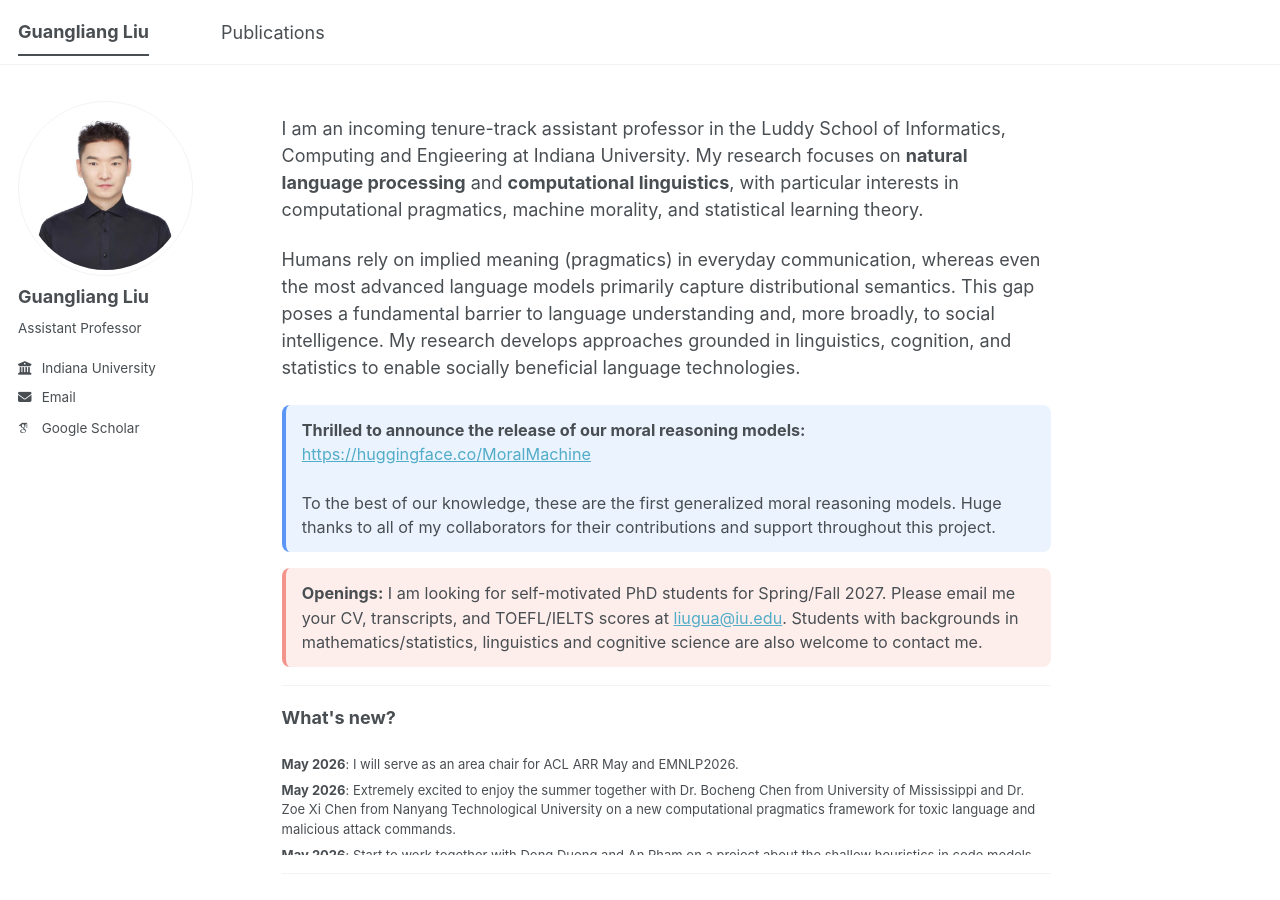
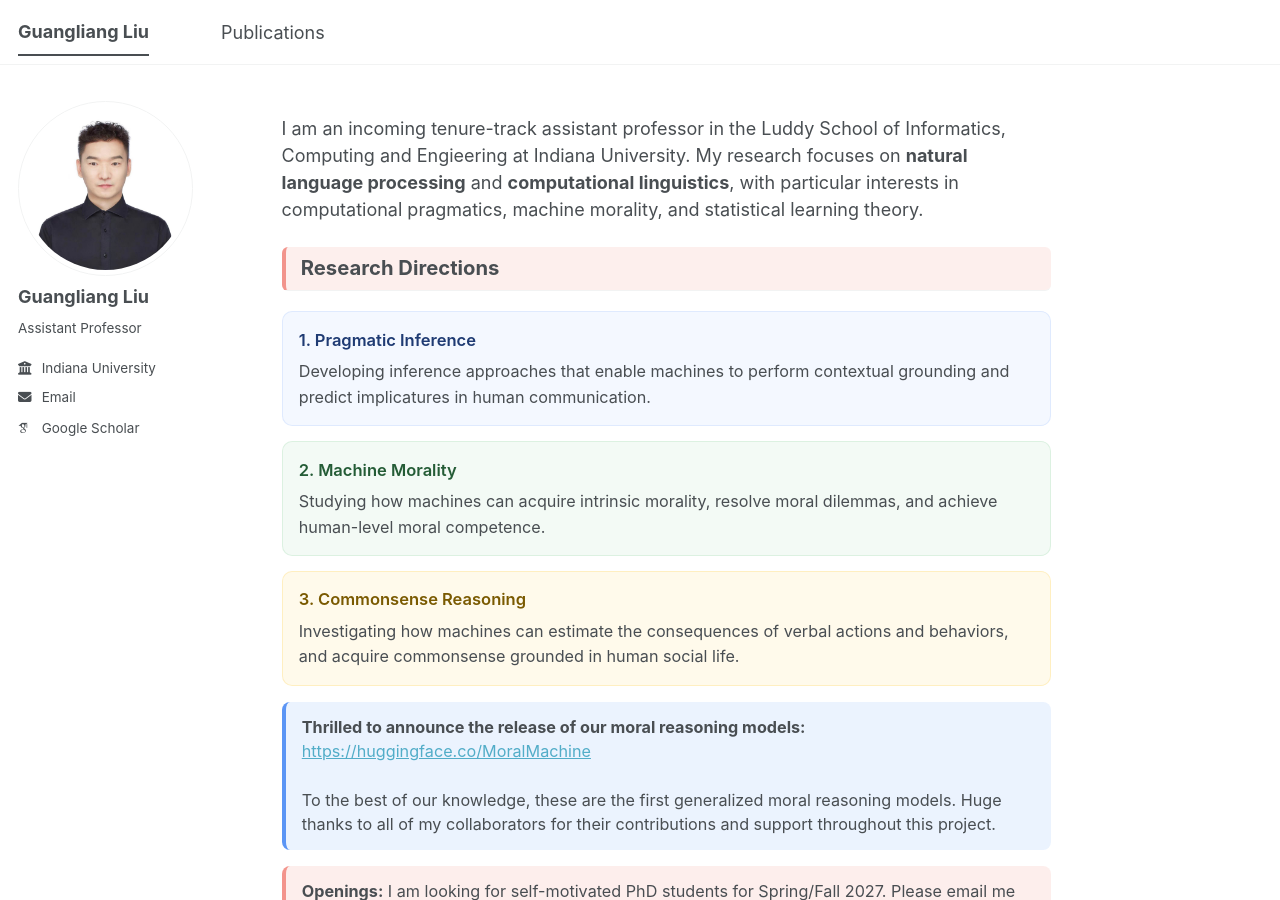
Before and after one commit to guangliang-nlp/guangliang-nlp.github.io, a Jekyll site: the page built from about.md, in a window 1280 px wide and 900 px high. Built offline with Jekyll 4.4.1, drawn with Linux system fonts in a browser that asks for light colours; some web fonts are replaced; a script bundle is joined from its source files by our own code; library files that are not in the unit come from our copies.

Commit message:
Update about.md

```diff
--- a/about.md
+++ b/about.md
@@ -9,7 +9,91 @@ redirect_from:
 
 I am an incoming tenure-track assistant professor in the Luddy School of Informatics, Computing and Engieering at Indiana University. My research focuses on <strong>natural language processing</strong> and <strong>computational linguistics</strong>, with particular interests in computational pragmatics, machine morality, and statistical learning theory.
 
-Humans rely on implied meaning (pragmatics) in everyday communication, whereas even the most advanced language models primarily capture distributional semantics. This gap poses a fundamental barrier to language understanding and, more broadly, to social intelligence. My research develops approaches grounded in linguistics, cognition, and statistics to enable socially beneficial language technologies.
+<div style="
+  margin-top:1.5em;
+  font-size:0.9em;
+  line-height:1.6;
+">
+
+  <h2 style="
+    font-size:1.25em;
+    margin:0 0 1em 0;
+    background-color:rgba(242,139,130,0.14);
+    border-left:4px solid rgba(242,139,130,0.9);
+    padding:0.45em 0.75em;
+    border-radius:6px;
+  ">
+    Research Directions
+  </h2>
+
+  <div style="
+    display:flex;
+    flex-direction:column;
+    gap:0.9em;
+  ">
+
+    <div style="
+      background-color:rgba(66,133,244,0.06);
+      border:1px solid rgba(66,133,244,0.12);
+      border-radius:10px;
+      padding:0.9em 1em;
+    ">
+      <div style="
+        font-size:1.02em;
+        font-weight:600;
+        margin-bottom:0.35em;
+        color:#1f3b73;
+      ">
+        1. Pragmatic Inference
+      </div>
+      <div>
+        Developing inference approaches that enable machines to perform
+        contextual grounding and predict implicatures in human communication.
+      </div>
+    </div>
+
+    <div style="
+      background-color:rgba(52,168,83,0.06);
+      border:1px solid rgba(52,168,83,0.12);
+      border-radius:10px;
+      padding:0.9em 1em;
+    ">
+      <div style="
+        font-size:1.02em;
+        font-weight:600;
+        margin-bottom:0.35em;
+        color:#245c36;
+      ">
+        2. Machine Morality
+      </div>
+      <div>
+        Studying how machines can acquire intrinsic morality, resolve moral dilemmas,
+        and achieve human-level moral competence.
+      </div>
+    </div>
+
+    <div style="
+      background-color:rgba(251,188,5,0.08);
+      border:1px solid rgba(251,188,5,0.18);
+      border-radius:10px;
+      padding:0.9em 1em;
+    ">
+      <div style="
+        font-size:1.02em;
+        font-weight:600;
+        margin-bottom:0.35em;
+        color:#7a5a00;
+      ">
+        3. Commonsense Reasoning
+      </div>
+      <div>
+        Investigating how machines can estimate the consequences of verbal actions
+        and behaviors, and acquire commonsense grounded in human social life.
+      </div>
+    </div>
+
+  </div>
+</div>
 
 <div style="
   background-color:rgba(66, 133, 244, 0.10);
```
